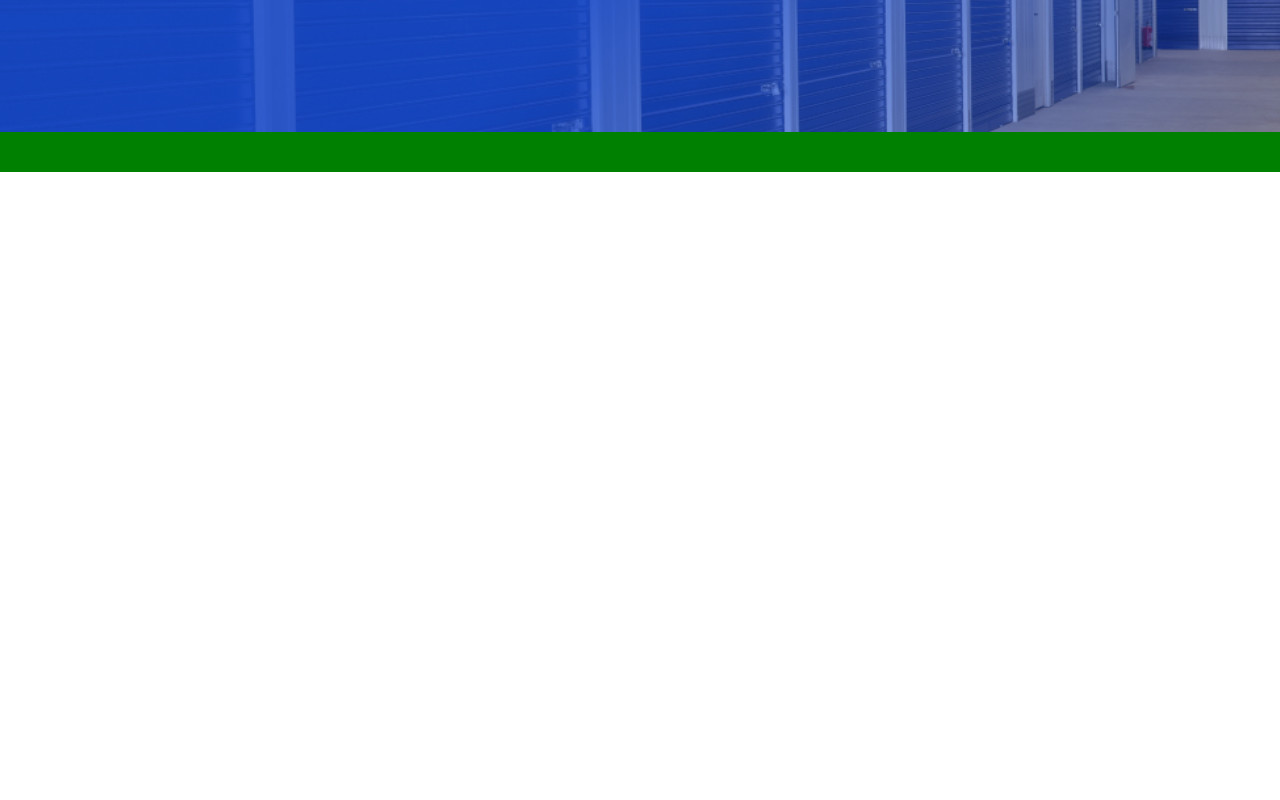
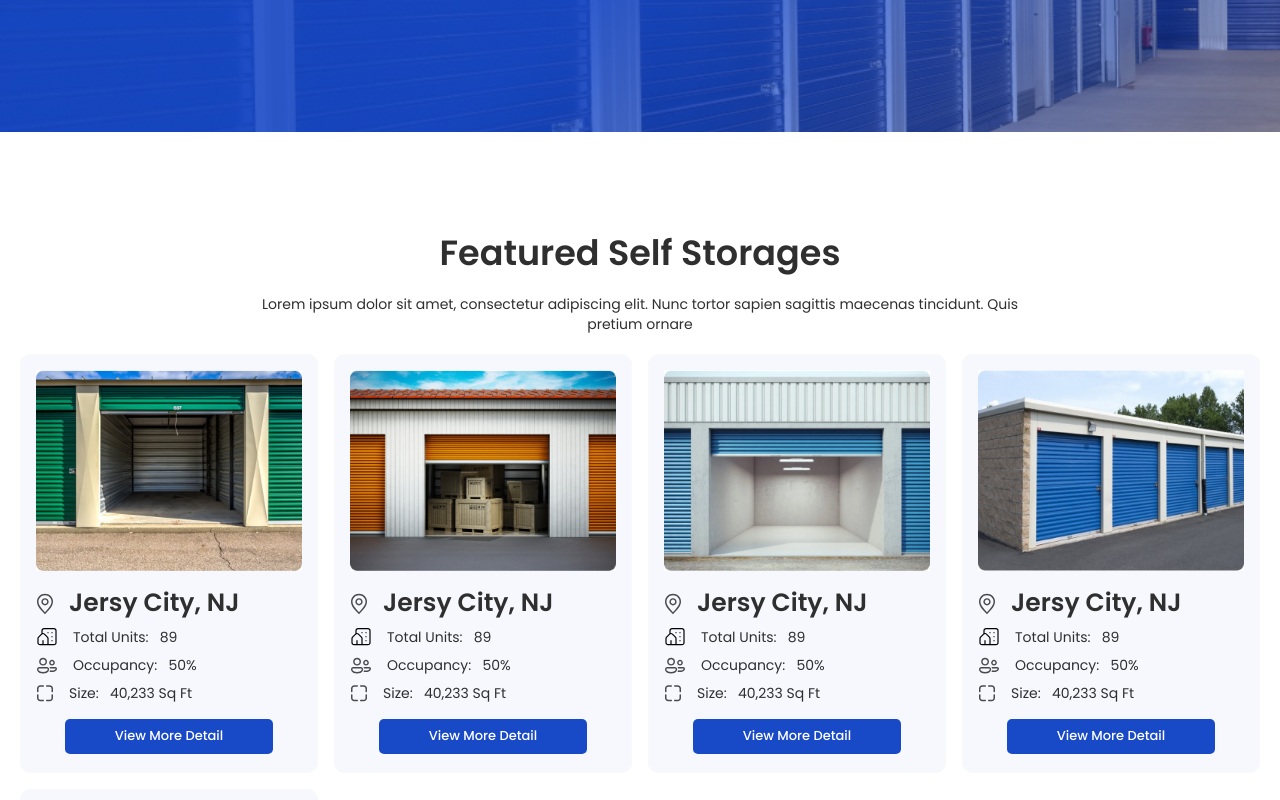
Before and after one commit to genral-walker/Realtools-Landing, a React (Create React App) app: page / in a window 1280 px wide. Shown: the part 520-1320 px from the top of the page. Before the commit the page ends 800 px from the top, so only its background shows below. Built offline with nearby package versions, Linux system fonts and the light colour scheme.

Commit message:
add `WareHouse` component

```diff
--- a/src/App.js
+++ b/src/App.js
@@ -1,21 +1,13 @@
-import { GlobalStyles, ThemeProvider } from '@mui/material';
+import { ThemeProvider } from '@mui/material';
+import inputGlobalStyles from 'App.style';
 import THEME from 'constants/theme';
 import { Home } from 'pages';
+
 
 function App() {
   return (
     <ThemeProvider theme={THEME}>
-      <GlobalStyles
-        styles={{
-          '*, *::before, *::after': {
-            letterSpacing: '1px',
-          },
-          body: {
-            margin: 0,
-            padding: 0,
-          },
-        }}
-      />
+      {inputGlobalStyles}
       <Home />
     </ThemeProvider>
   );
--- /dev/null
+++ b/src/App.style.js
@@ -0,0 +1,14 @@
+import { GlobalStyles } from '@mui/material';
+
+const inputGlobalStyles = (
+  <GlobalStyles
+    styles={{
+      body: {
+        margin: 0,
+        padding: 0,
+      },
+    }}
+  />
+);
+
+export default inputGlobalStyles;
--- /dev/null
+++ b/src/components/WareHouseDetails/index.jsx
@@ -0,0 +1,61 @@
+import {
+  CardActionArea,
+  CardContent,
+  CardMedia,
+  Stack,
+  Typography,
+} from '@mui/material';
+import { CustomButton } from 'components';
+import { WareHouseDetailsWrapper } from './styles';
+
+export const WareHouseDetails = (props) => {
+  const { img, header, text2, text3, text4, btnText, bg, boxShadow } = props;
+  const { icon: HeadingIcon } = header;
+  const { icon: Text2Icon } = text2;
+  const { icon: Text3Icon } = text3;
+  const { icon: Text4Icon } = text4;
+
+  return (
+    <WareHouseDetailsWrapper
+      bg={bg}
+      boxshadow={boxShadow}
+      elevation={boxShadow ? 1 : 0}
+    >
+      <CardMedia component="img" image={img} alt={header.name} />
+
+      <CardContent>
+        <Stack spacing={1}>
+          <Stack direction="row" spacing={2} alignItems="center">
+            <HeadingIcon/>
+            <Typography variant="h4">{header.name}</Typography>
+          </Stack>
+
+          <Stack direction="row" spacing={2}>
+            <Text2Icon  style={{ alignSelf: 'center' }}/>
+            <Typography variant="body2">
+              {text2.name} &nbsp; {text2.nameValue}
+            </Typography>
+          </Stack>
+
+          <Stack direction="row" spacing={2}>
+            <Text3Icon style={{ alignSelf: 'center' }}/>
+            <Typography variant="body2">
+              {text3.name} &nbsp; {text3.nameValue}
+            </Typography>
+          </Stack>
+
+          <Stack direction="row" spacing={2}>
+            <Text4Icon style={{ alignSelf: 'center' }}/>
+            <Typography variant="body2">
+              {text4.name} &nbsp; {text4.nameValue}
+            </Typography>
+          </Stack>
+        </Stack>
+      </CardContent>
+
+      <CardActionArea>
+        <CustomButton>{btnText}</CustomButton>
+      </CardActionArea>
+    </WareHouseDetailsWrapper>
+  );
+};
--- /dev/null
+++ b/src/components/WareHouseDetails/styles.js
@@ -0,0 +1,32 @@
+import { Card, styled } from '@mui/material';
+
+export const WareHouseDetailsWrapper = styled(Card)(
+  ({ theme: { palette }, bg, boxshadow }) => ({
+    border: '1px solid #F9F9F9',
+    boxShadow: boxshadow ? '0px 20px 30px rgba(1, 31, 109, 0.4)' : '',
+    borderRadius: '10px',
+    background: bg ? '#F6F8FD' : '',
+    paddingBottom: '18px',
+
+    '.MuiCardMedia-root.MuiCardMedia-img ': {
+      width: '90%',
+      margin: '15px 15px 17px',
+    },
+
+    '.MuiCardContent-root': {
+      paddingTop: 0,
+      h4: {
+        fontSize: '25px',
+        fontWeight: 600,
+      },
+    },
+    '.MuiButtonBase-root.MuiCardActionArea-root': {
+      display: 'flex',
+      button: {
+        color: palette.common.white + ' !important',
+        fontSize: '13px !important',
+      width:'70%'
+      }
+    },
+  })
+);
--- a/src/components/index.js
+++ b/src/components/index.js
@@ -1,3 +1,4 @@
 export * from './Navbar';
 export * from './CustomButton';
 export * from './CustomDrawer';
+export * from './WareHouseDetails';
--- /dev/null
+++ b/src/data/index.js
@@ -0,0 +1,128 @@
+import wareHouseListing1 from 'assets/images/listing.jpg';
+import wareHouseListing2 from 'assets/images/listing-2.jpg';
+import wareHouseListing3 from 'assets/images/listing-3.jpg';
+import wareHouseListing4 from 'assets/images/listing-4.jpg';
+import wareHouseListing5 from 'assets/images/listing-5.jpg';
+
+import { ReactComponent as LocationIcon } from 'assets/icons/location.svg';
+import { ReactComponent as PropertyIcon } from 'assets/icons/property.svg';
+import { ReactComponent as OccupancyIcon } from 'assets/icons/people.svg';
+import { ReactComponent as SizeSquareIcon } from 'assets/icons/size-square.svg';
+
+export const wareHouseDetails = [
+  {
+    img: wareHouseListing1,
+    header: {
+      name: 'Jersy City, NJ',
+      icon: LocationIcon,
+    },
+    text2: {
+      name: 'Total Units:',
+      nameValue: '89',
+      icon: PropertyIcon,
+    },
+    text3: {
+      name: 'Occupancy:',
+      nameValue: '50%',
+      icon: OccupancyIcon,
+    },
+    text4: {
+      name: 'Size:',
+      nameValue: '40,233 Sq Ft',
+      icon: SizeSquareIcon,
+    },
+    btnText: 'View More Detail',
+  },
+  {
+    img: wareHouseListing2,
+    header: {
+      name: 'Jersy City, NJ',
+      icon: LocationIcon,
+    },
+    text2: {
+      name: 'Total Units:',
+      nameValue: '89',
+      icon: PropertyIcon,
+    },
+    text3: {
+      name: 'Occupancy:',
+      nameValue: '50%',
+      icon: OccupancyIcon,
+    },
+    text4: {
+      name: 'Size:',
+      nameValue: '40,233 Sq Ft',
+      icon: SizeSquareIcon,
+    },
+    btnText: 'View More Detail',
+  },
+  {
+    img: wareHouseListing3,
+    header: {
+      name: 'Jersy City, NJ',
+      icon: LocationIcon,
+    },
+    text2: {
+      name: 'Total Units:',
+      nameValue: '89',
+      icon: PropertyIcon,
+    },
+    text3: {
+      name: 'Occupancy:',
+      nameValue: '50%',
+      icon: OccupancyIcon,
+    },
+    text4: {
+      name: 'Size:',
+      nameValue: '40,233 Sq Ft',
+      icon: SizeSquareIcon,
+    },
+    btnText: 'View More Detail',
+  },
+  {
+    img: wareHouseListing4,
+    header: {
+      name: 'Jersy City, NJ',
+      icon: LocationIcon,
+    },
+    text2: {
+      name: 'Total Units:',
+      nameValue: '89',
+      icon: PropertyIcon,
+    },
+    text3: {
+      name: 'Occupancy:',
+      nameValue: '50%',
+      icon: OccupancyIcon,
+    },
+    text4: {
+      name: 'Size:',
+      nameValue: '40,233 Sq Ft',
+      icon: SizeSquareIcon,
+    },
+    btnText: 'View More Detail',
+  },
+  {
+    img: wareHouseListing5,
+    header: {
+      name: 'Jersy City, NJ',
+      icon: LocationIcon,
+    },
+    text2: {
+      name: 'Total Units:',
+      nameValue: '89',
+      icon: PropertyIcon,
+    },
+    text3: {
+      name: 'Occupancy:',
+      nameValue: '50%',
+      icon: OccupancyIcon,
+    },
+    text4: {
+      name: 'Size:',
+      nameValue: '40,233 Sq Ft',
+      icon: SizeSquareIcon,
+    },
+    btnText: 'View More Detail',
+  },
+];
--- a/src/pages/Home/index.jsx
+++ b/src/pages/Home/index.jsx
@@ -1,5 +1,13 @@
-import { Box, Stack, Typography, useTheme, useMediaQuery } from '@mui/material';
-import { CustomButton, Navbar } from 'components';
+import {
+  Box,
+  Stack,
+  Typography,
+  useTheme,
+  useMediaQuery,
+  Grid,
+} from '@mui/material';
+import { CustomButton, Navbar, WareHouseDetails } from 'components';
+import { wareHouseDetails } from 'data';
 import { HomeWrapper } from './styles';
 
 export const Home = () => {
@@ -24,7 +32,9 @@ export const Home = () => {
           spacing={2}
           className="btns"
         >
-          <CustomButton size="large">Sell Your Self Storage</CustomButton>
+          <CustomButton displayType={'secondary'} size="large">
+            Sell Your Self Storage
+          </CustomButton>
           <CustomButton displayType={'invert'} size="large">
             Active Self Storage Listings
           </CustomButton>
@@ -32,8 +42,22 @@ export const Home = () => {
       </Box>
 
       <Box component={'main'}>
-        <Box component={'section'} className='featured'>
+        <Box component={'section'} className="featured">
+          <Typography variant="h2" align="center">
+            Featured Self Storages
+          </Typography>
+          <Typography variant="body2" align="center">
+            Lorem ipsum dolor sit amet, consectetur adipiscing elit. Nunc tortor
+            sapien sagittis maecenas tincidunt. Quis pretium ornare
+          </Typography>
 
+          <Grid container spacing={2}>
+            {wareHouseDetails.map((wareHouse) => (
+              <Grid item sm={6} md={4} lg={3}>
+                <WareHouseDetails bg {...wareHouse} />
+              </Grid>
+            ))}
+          </Grid>
         </Box>
       </Box>
     </HomeWrapper>
--- a/src/pages/Home/styles.js
+++ b/src/pages/Home/styles.js
@@ -60,9 +60,22 @@ export const HomeWrapper = styled(Box)(
       },
     },
 
+
+  main:{
+    color: palette.text.primary
+  },
     '.featured': {
-      background: 'green',
-      padding: '20px',
+      background: palette.common.white,
+      padding: '100px 20px',
+
+      h2 : {
+        fontSize: '35px',
+        fontWeight: 600,
+
+        '&+p': {
+          margin: '20px 17vw',
+        }
+      }
     },
   })
 );
```
Also changed, not shown: src/assets/icons/location.svg.
